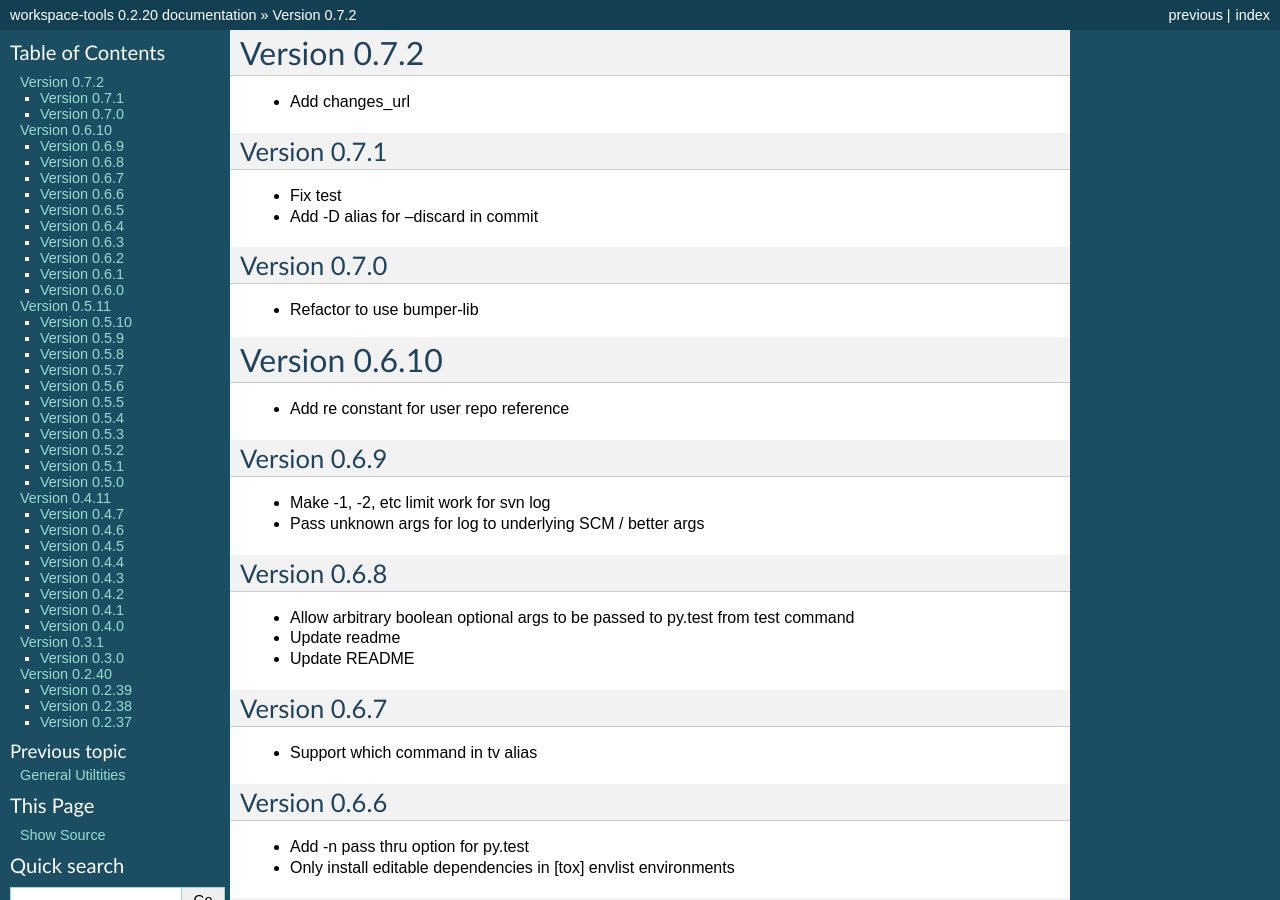
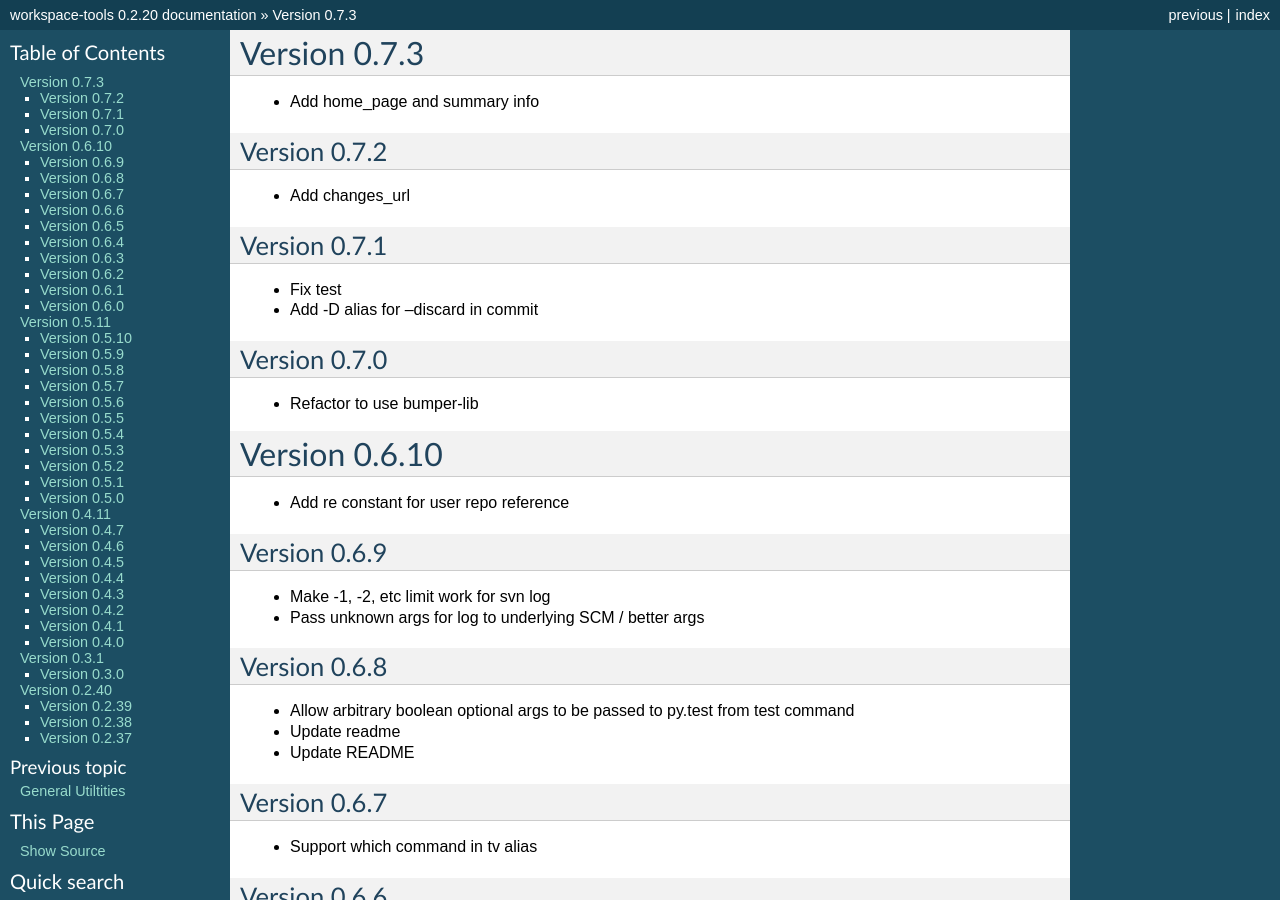
Before and after one commit to maxzheng/workspace-tools, a Sphinx documentation site: the page built from docs/CHANGELOG.rst, in a window 1280 px wide and 900 px high. Built offline with Sphinx 7.4.7, drawn with Linux system fonts in a browser that asks for light colours; some of the changed text lies outside the part shown.

Commit message:
Publish version 0.7.3

```diff
--- a/docs/CHANGELOG.rst
+++ b/docs/CHANGELOG.rst
@@ -1,5 +1,11 @@
+Version 0.7.3
+================================================================================
+
+* Add home_page and summary info
+
+
 Version 0.7.2
-================================================================================
+--------------------------------------------------------------------------------
 
 * Add changes_url
 
--- a/setup.py
+++ b/setup.py
@@ -10,7 +10,7 @@ def find_files(path):
 
 setuptools.setup(
   name='workspace-tools',
-  version='0.7.2',
+  version='0.7.3',
 
   author='Max Zheng',
   author_email='maxzheng.os @t gmail.com',
```
